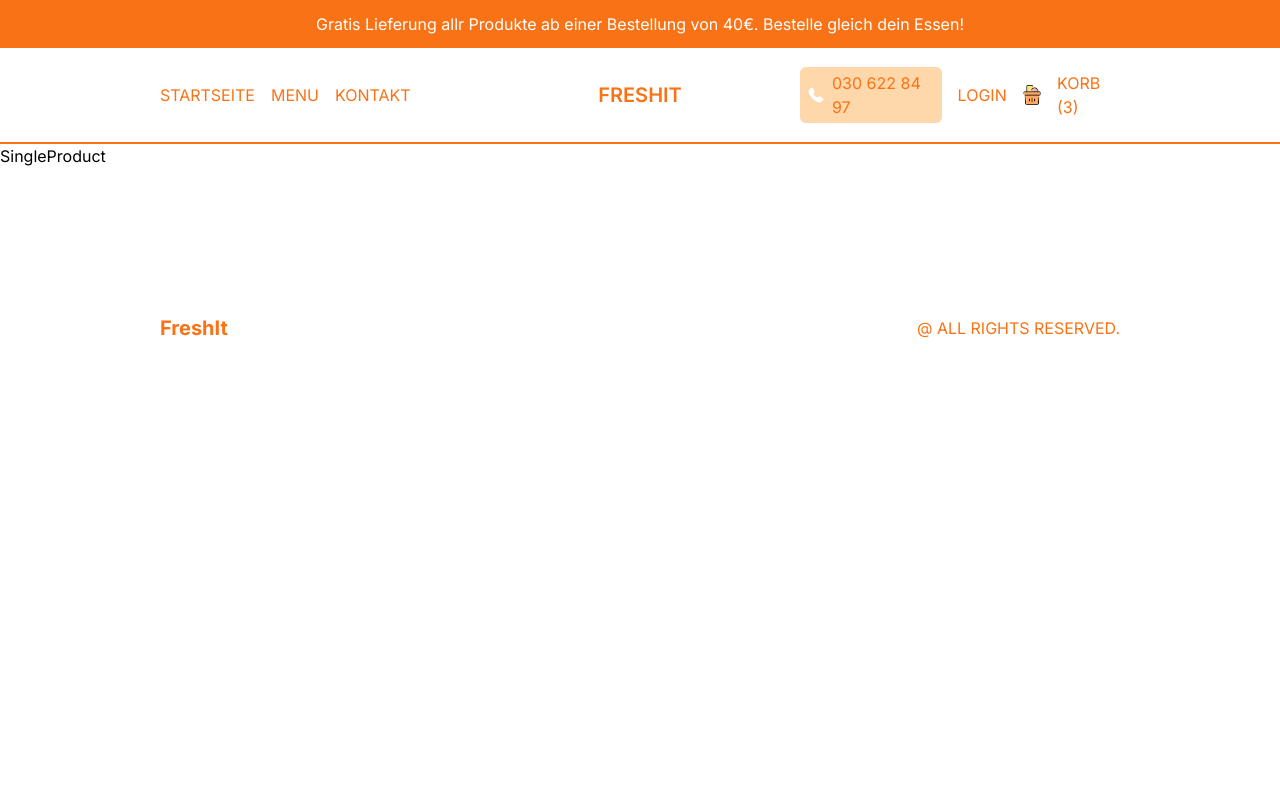
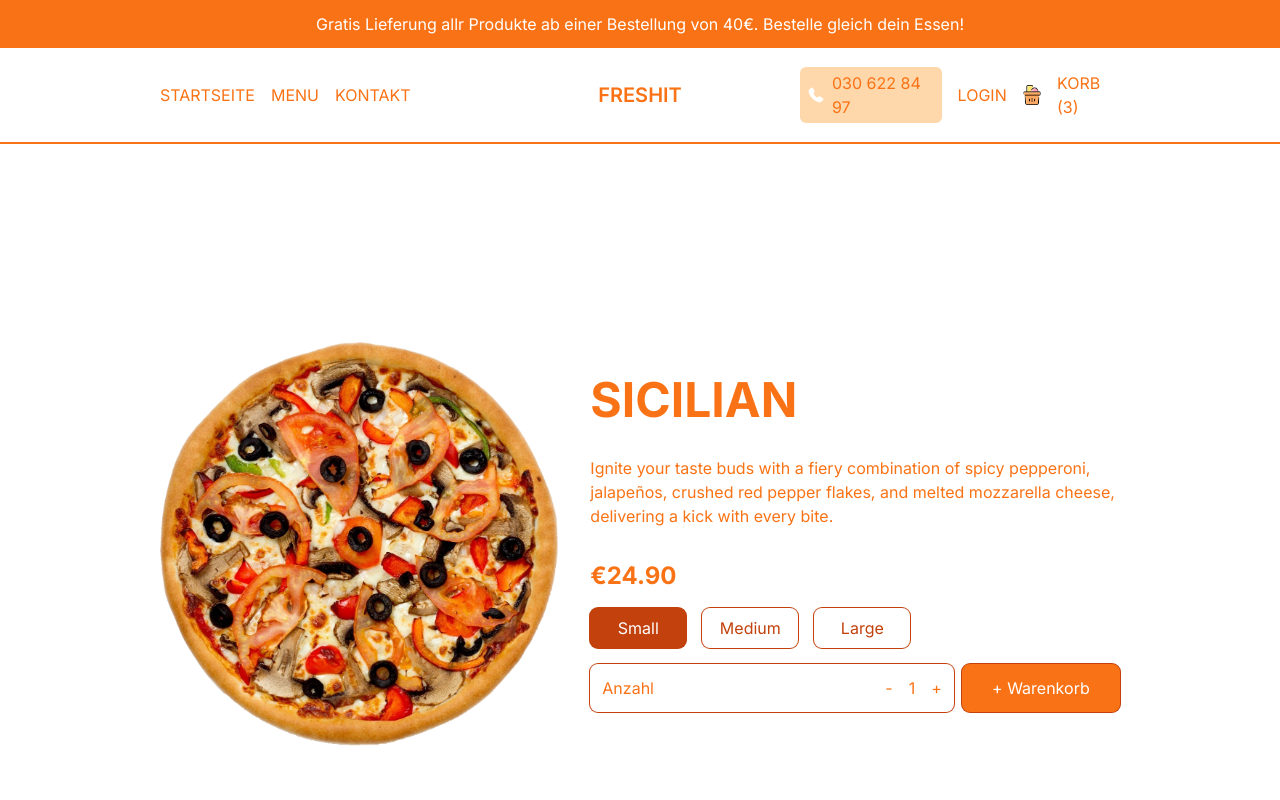
Before and after one commit to MehmetC80/fresh, a Next.js app: page /product/1 in a window 1280 px wide. Shown: the top 800 px of the page. Built offline with nearby package versions, Linux system fonts and the light colour scheme.

Commit message:
finished product page

```diff
--- a/src/app/menu/[category]/page.tsx
+++ b/src/app/menu/[category]/page.tsx
@@ -8,7 +8,7 @@ const CategoryPage = () => {
         return (
           <Link
             key={pizza.id}
-            href={`product/${pizza.id}`}
+            href={`/product/${pizza.id}`}
             className=' w-full h-[60vh] border-r-2 border-b-2 border-orange-500 sm:w-1/2 lg:w-1/3 p-4 flex flex-col justify-between group even:bg-orange-50'
           >
             {pizza.img && (
--- a/src/app/menu/page.tsx
+++ b/src/app/menu/page.tsx
@@ -8,7 +8,7 @@ const MenuPage = () => {
         return (
           <Link
             key={category.id}
-            href={`/menu/category.slug`}
+            href={`/menu/${category.slug}`}
             style={{ backgroundImage: `url(${category.img})` }}
             className='w-full h-1/3 bg-cover p-8 md:h-1/2'
           >
--- /dev/null
+++ b/src/app/product/[id]/page.tsx
@@ -0,0 +1,36 @@
+import Image from 'next/image';
+
+import { singleProduct } from '@/data';
+import { PriceCalculator } from '@/components/price-calc';
+
+const SingleProductPage = () => {
+  return (
+    <div className='p-4 lg:px-20 xl:px-40 h-screen flex flex-col justify-around text-orange-500 md:flex-row md:gap-8 md:items-center'>
+      {/* IMAGE CONTAINER */}
+      {singleProduct.img && (
+        <div className='relative w-full h-1/2 md:h-[70%]'>
+          <Image
+            src={singleProduct.img}
+            alt=''
+            className='object-contain'
+            fill
+          />
+        </div>
+      )}
+      {/* TEXT CONTAINER */}
+      <div className='h-1/2 flex flex-col gap-4 md:h-[70%] md:justify-center md:gap-6 xl:gap-8'>
+        <h1 className='text-3xl font-bold uppercase xl:text-5xl'>
+          {singleProduct.title}
+        </h1>
+        <p>{singleProduct.desc}</p>
+        <PriceCalculator
+          price={singleProduct.price}
+          id={singleProduct.id}
+          options={singleProduct.options}
+        />
+      </div>
+    </div>
+  );
+};
+
+export default SingleProductPage;
--- a/src/app/product/[productId]/page.tsx
+++ /dev/null
@@ -1,4 +0,0 @@
-const SingleProduct = () => {
-  return <div>SingleProduct</div>;
-};
-export default SingleProduct;
--- a/src/components/navbar/navbar.tsx
+++ b/src/components/navbar/navbar.tsx
@@ -11,8 +11,8 @@ export const Navbar = () => {
       {/* Left Links */}
       <div className='hidden md:flex gap-4 flex-1'>
         <Link href={'/'}>Startseite</Link>
-        <Link href={'/'}>Menu</Link>
-        <Link href={'/'}>Kontakt</Link>
+        <Link href={'/menu'}>Menu</Link>
+        <Link href={'/contact'}>Kontakt</Link>
       </div>
       {/* LOGO */}
       <div className='text-xl font-semibold flex-1 md:text-center'>
--- /dev/null
+++ b/src/components/price-calc.tsx
@@ -0,0 +1,75 @@
+'use client';
+
+import { useEffect, useState } from 'react';
+
+interface PriceCalculatorProps {
+  price: number;
+  id: number;
+  options?: { title: string; additionalPrice: number }[];
+}
+
+export const PriceCalculator = ({
+  price,
+  id,
+  options,
+}: PriceCalculatorProps) => {
+  const [totalPrice, setTotalPrice] = useState(price);
+  const [quantity, setQuantity] = useState(1);
+  const [selected, setSelected] = useState(0);
+
+  useEffect(() => {
+    setTotalPrice(
+      quantity * (options ? price + options[selected].additionalPrice : price)
+    );
+  }, [quantity, selected, options, price]);
+
+  return (
+    <div className='flex flex-col gap-4'>
+      <h2 className='text-2xl font-bold'>€{totalPrice.toFixed(2)}</h2>
+      {/* Options-Container */}
+      <div className='flex gap-4'>
+        {options?.map((option, index) => {
+          return (
+            <button
+              className='min-w-[6rem] p-2 ring-1 ring-orange-700 rounded-lg'
+              key={option.title}
+              style={{
+                background: selected === index ? 'rgb(194 65 12)' : 'white',
+                color: selected === index ? 'white' : 'rgb(194 65 12)',
+              }}
+              onClick={() => {
+                setSelected(index);
+              }}
+            >
+              {option.title}
+            </button>
+          );
+        })}
+      </div>
+      {/* Quantity and Button-Container */}
+      <div className='flex justify-between items-center gap-2'>
+        {/* Quantity */}
+        <div className='flex justify-between w-full p-3 ring-1 ring-orange-700 rounded-lg'>
+          <span>Anzahl</span>
+          <div className='flex gap-4'>
+            <button
+              onClick={() => setQuantity((prev) => (prev > 1 ? prev - 1 : 1))}
+            >
+              {' - '}
+            </button>
+            <span>{quantity}</span>
+            <button
+              onClick={() => setQuantity((prev) => (prev < 20 ? prev + 1 : 20))}
+            >
+              {' + '}
+            </button>
+          </div>
+        </div>
+        {/* Cart-Button */}
+        <button className='w-56 bg-orange-500 text-white p-3 ring-1 ring-orange-700 rounded-lg'>
+          + Warenkorb
+        </button>
+      </div>
+    </div>
+  );
+};
```
